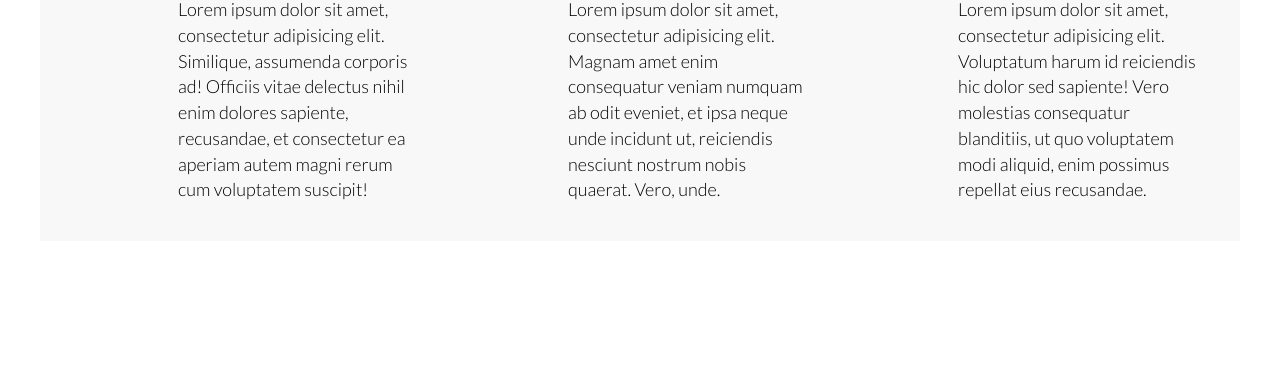
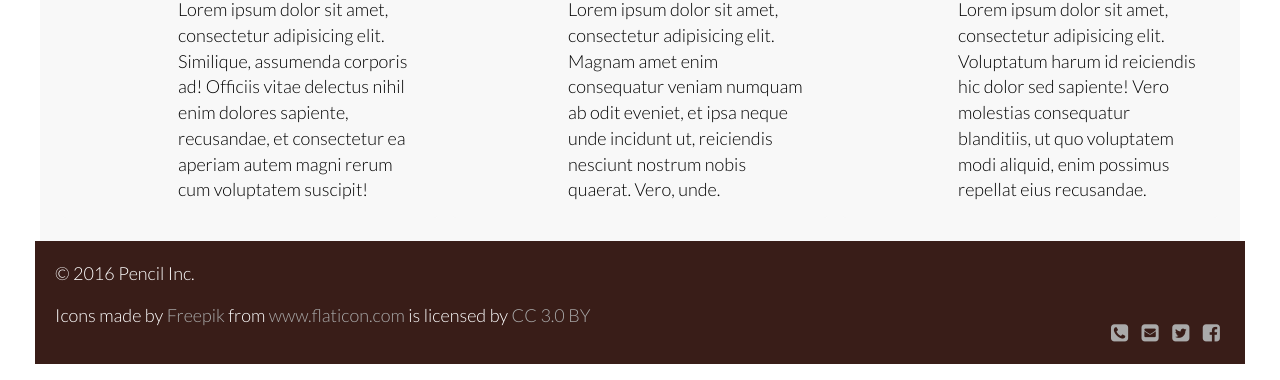
Before and after one commit to leemeli/INFO343, a plain HTML site: page pencil/index.html in a window 1280 px wide. Shown: the part 1920-2300 px from the top of the page. Before the commit the page ends 2161 px from the top, so only its background shows below. Drawn offline with nearby package versions, Linux system fonts and the light colour scheme.

Commit message:
Complete Footer and overall challenge

```diff
--- a/pencil/css/style.css
+++ b/pencil/css/style.css
@@ -1,4 +1,5 @@
 /* general container element to constrain content width on wider screens */
+
 .container {
     padding-right: 15px;
     padding-left: 15px;
@@ -6,17 +7,22 @@
     margin-left: auto;
 }
 @media (min-width: 768px) {
-    .container { width: 750px; }
+    .container {
+        width: 750px;
+    }
 }
 @media (min-width: 992px) {
-    .container { width: 970px; }
+    .container {
+        width: 970px;
+    }
 }
 @media (min-width: 1200px) {
-    .container { width: 1170px; }
+    .container {
+        width: 1170px;
     }
+}
+/* Your CSS rules go here */
 
-
-/* Your CSS rules go here */
 body {
     font-family: Lato, 'Helvetica Neue', Helvetica, Arial, sans-serif;
     font-size: 18px;
@@ -26,12 +32,16 @@ main {
     padding-left: 0;
     padding-right: 0;
 }
-h1, h2, h3, h4, h5, h6 {
+h1,
+h2,
+h3,
+h4,
+h5,
+h6 {
     font-family: Raleway, Helvetica, Arial, sans-serif;
 }
+/* H1 Rules */
 
-
-/* H1 Rules */
 h1 {
     color: white;
     font-weight: 100;
@@ -53,8 +63,8 @@ h1 {
         font-size: 5em;
     }
 }
+/* Paragraph Rules */
 
-/* Paragraph Rules */
 p {
     color: white;
     line-height: 1.43;
@@ -67,13 +77,7 @@ p {
         max-width: 50%;
     }
 }
-@media (min-width: 992px) {
-
-}
-@media (min-width: 1200px) {
-
-}
-
+@media (min-width: 992px) {} @media (min-width: 1200px) {}
 /* "Get Yours Now" Button Rules */
 
 #getYours {
@@ -91,21 +95,32 @@ p {
     #getYours:hover {
         background-color: #5d3027;
     }
-    a:link, a:visited, a:hover {
+    a:link,
+    a:visited,
+    a:hover {
         color: white;
         text-decoration: none;
     }
 }
+/* Header Rules */
 
-/* Header Rules */
 header {
     padding: 20px;
     margin-top: 2.5rem;
-    background: brown; /* For browsers that do not support gradients */
-    background: -webkit-linear-gradient(#391D18, #814236); /* For Safari 5.1 to 6.0 */
-    background: -o-linear-gradient(#391D18, #814236); /* For Opera 11.1 to 12.0 */
-    background: -moz-linear-gradient(#391D18, #814236); /* For Firefox 3.6 to 15 */
-    background: linear-gradient(#391D18, #814236); /* Standard syntax */
+    background: brown;
+    /* For browsers that do not support gradients */
+
+    background: -webkit-linear-gradient(#391D18, #814236);
+    /* For Safari 5.1 to 6.0 */
+
+    background: -o-linear-gradient(#391D18, #814236);
+    /* For Opera 11.1 to 12.0 */
+
+    background: -moz-linear-gradient(#391D18, #814236);
+    /* For Firefox 3.6 to 15 */
+
+    background: linear-gradient(#391D18, #814236);
+    /* Standard syntax */
 }
 @media (min-width: 768px) {
     header {
@@ -116,7 +131,6 @@ header {
         background-position: center bottom;
         background-size: cover;
     }
-
 }
 @media (min-width: 992px) {
     header {
@@ -128,7 +142,6 @@ header {
         background-image: url("../img/pencil-header-lg.jpg");
     }
 }
-
 /* Navigation Bar Rules */
 
 #navi {
@@ -145,11 +158,13 @@ header {
 #navi li {
     padding: 20px 3% 0px 10px;
 }
-#navi li, #navi ul {
+#navi li,
+#navi ul {
     display: inline;
     list-style: none;
 }
-#navi a:link, #navi a:visited{
+#navi a:link,
+#navi a:visited {
     color: #dfdfdf;
     text-decoration: none;
 }
@@ -167,8 +182,8 @@ header {
     float: right;
     margin-right: 20px;
 }
+/* Section and Section Flexbox Rules */
 
-/* Section and Section Flexbox Rules */
 section {
     margin: 2.5rem 3rem 1rem 3rem;
 }
@@ -191,7 +206,9 @@ h2 {
     flex-direction: column;
     justify-content: center;
     list-style: none;
-    -webkit-align-content: space-between; /* Safari */
+    -webkit-align-content: space-between;
+    /* Safari */
+
     align-content: space-between;
 }
 .flex-item {
@@ -205,10 +222,14 @@ h2 {
     text-align: left;
     border: 1px solid #dfdfdf;
 }
+/*Features Code */
+
 @media (min-width: 768px) {
     #features .flex-container {
         flex-direction: row;
-        -webkit-flex-wrap: wrap; /* Safari */
+        -webkit-flex-wrap: wrap;
+        /* Safari */
+
         flex-wrap: wrap;
     }
     #features .flex-item {
@@ -219,31 +240,35 @@ h2 {
 @media (min-width: 1200px) {
     #features .flex-container {
         flex-direction: row;
-        -webkit-flex-wrap: nowrap; /* Safari */
+        -webkit-flex-wrap: nowrap;
+        /* Safari */
+
         flex-wrap: nowrap;
     }
     #features .flex-item {
         text-align: center;
     }
 }
-
-
-#features, #testimonials {
+#features,
+#testimonials {
     background-color: #f8f8f8;
     margin-top: 0px;
     margin-bottom: 0px;
 }
+/*Uses Code */
 
 #uses {
     background-color: #ebebeb;
     margin-top: 0px;
     margin-bottom: 0px;
 }
+@media (min-width: 992px) {
+    #uses .flex-container,
+    #testimonials .flex-container {
+        flex-direction: row;
+        -webkit-flex-wrap: wrap;
+        /* Safari */
 
-@media (min-width: 992px) {
-    #uses .flex-container, #testimonials .flex-container {
-        flex-direction: row;
-        -webkit-flex-wrap: wrap; /* Safari */
         flex-wrap: wrap;
     }
     #uses .flex-item {
@@ -254,76 +279,101 @@ h2 {
         flex-basis: 25%;
     }
 }
-
-#img1, #img2, #img3, #img4 {
+#img1,
+#img2,
+#img3,
+#img4 {
     background-size: 100% 150px;
     background-repeat: no-repeat;
     background-position: top;
 }
-
 #img1 {
-    background-image:url("../img/note-taking.jpg");
+    background-image: url("../img/note-taking.jpg");
 }
-
 #img2 {
-    background-image:url("../img/art.jpg");
+    background-image: url("../img/art.jpg");
 }
-
 #img3 {
-    background-image:url("../img/drafting.jpg");
+    background-image: url("../img/drafting.jpg");
 }
-
 #img4 {
-    background-image:url("../img/coloring.jpg");
+    background-image: url("../img/coloring.jpg");
 }
-
 svg {
     fill: #814236;
     height: 60px;
     float: left;
     padding: 10px 10px 40px 10px;
 }
-
 #uses .flex-item {
     text-align: left;
-    padding-top:160px;
+    padding-top: 160px;
 }
-
 @media (min-width: 768px) {
     svg {
         float: none;
     }
 }
-
 h3 {
     padding: 0;
     margin: 0;
 }
+/*Testimonials Code*/
 
-#testimonials .flex-item{
+#testimonials .flex-item {
     background-color: #f8f8f8;
     border: none;
 }
-
 #testimonials h3 {
     display: inline;
 }
-
 #testimonials span {
     color: #999999;
     font-size: 80%;
     padding-left: 5px;
 }
-
 #testimonials p {
     color: black;
     padding: 0 0 0 100px;
     margin: 0;
     max-width: 100%;
 }
-
 .gravatar {
     float: left;
     padding: 10px;
     border-radius: 100%;
 }
+/* Footer Code */
+
+#footer {
+    margin-top: 0px;
+    color: #eeeeee;
+    background-color: #391d18;
+    padding: 20px;
+}
+#footer a:link,
+#footer a:visited {
+    color: #aaaaaa;
+    text-decoration: none;
+}
+#footer a:hover {
+    color: #ffffff;
+}
+#footer p {
+    color: white;
+}
+#footer ul {
+    float: none;
+    padding: 0;
+}
+#footer li {
+    font-size: 20px;
+    display: inline;
+    list-style: none;
+    padding: 5px;
+}
+@media (min-width: 768px) {
+    #footer ul {
+        float: right;
+    }
+}
--- a/pencil/index.html
+++ b/pencil/index.html
@@ -30,7 +30,7 @@
                   <a href="#uses" aria-label="Go to Uses">Uses</a>
                </li>
                <li>
-                  <a href="#quotes" aria-label="Go to Quotes">Quotes</a>
+                  <a href="#testimonials" aria-label="Go to Quotes">Quotes</a>
                </li>
                <li>
                   <a href="https://www.amazon.com/Pencils/b?node=12901051"><i class="fa fa-shopping-cart" aria-hidden="true" aria-label="Get Yours Now" id="shoppingCart"></i></a>
@@ -139,5 +139,27 @@
             </li>
          </section>
       </main>
+      <footer role="footer">
+         <section id="footer" class="container">
+            <p>
+               &copy; 2016 Pencil Inc.
+            </p>
+            <p>
+            <ul>
+               <li><a href="tel:+1-206-555-1212"><i class="fa fa-phone-square" aria-hidden="true"></i></a></li>
+               <li><a href="mailto:my.pencil.info@gmail.com"><i class="fa fa-envelope-square" aria-hidden="true"></i></a></li>
+               <li><a href="https://twitter.com/search?q=%23pencil"><i class="fa fa-twitter-square" aria-hidden="true"></i></a></li>
+               <li><a href="https://www.facebook.com/search/top/?q=pencil"><i class="fa fa-facebook-square" aria-hidden="true"></i></a></li>
+            </ul>
+            </p>
+            <p>Icons made by
+               <a href="http://www.freepik.com" title="Freepik">Freepik</a>
+               from
+               <a href="http://www.flaticon.com" title="Flaticon">www.flaticon.com</a>
+               is licensed by
+               <a href="http://creativecommons.org/licenses/by/3.0/" title="Creative Commons BY 3.0" target="_blank">CC 3.0 BY</a>
+            </p>
+         </section>
+      </footer>
    </body>
 </html>
```
Lines whose indentation alone changed are shown as unchanged.
